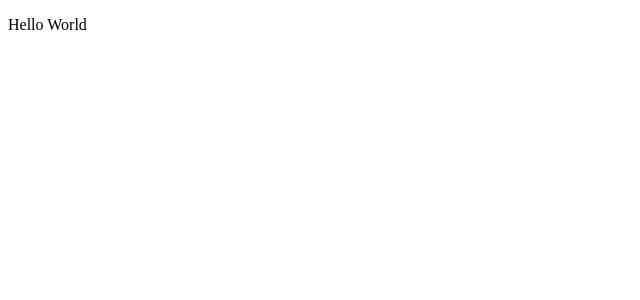
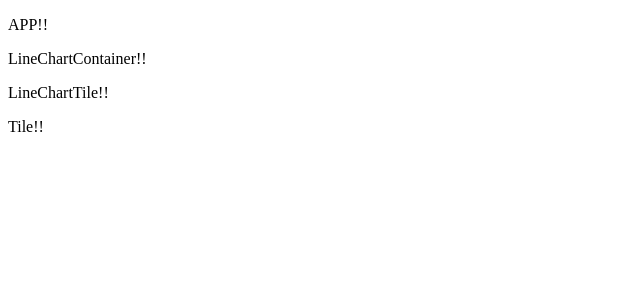
Before and after one commit to hnryzhng/dashboard, a React (Create React App) app in the folder client/: page / in a window 1280 px wide. Shown: the top 300 px of the page, without its empty margins (0-640 px from the left). Built offline with nearby package versions, Linux system fonts and the light colour scheme.

Commit message:
updated rendering of components

```diff
--- a/client/src/components/App.js
+++ b/client/src/components/App.js
@@ -1,18 +1,26 @@
 import React, { Component } from 'react';
-import axios from 'axios';
+
+// import styles
+import '../styles.css'
+
+// import components
+import LineChartContainer from './LineChartContainer.js';
 
 class App extends Component {
 
+  // top-level configurations: tile layout/arrangement
+
   state = {
   }
+
 
   render() {
 
     return (
       <div>
-      	<p>Hello World</p>
+      	<p> APP!! </p>
 
-
+        <LineChartContainer />
 
       </div>
     );
--- a/client/src/components/LineChartContainer.js
+++ b/client/src/components/LineChartContainer.js
@@ -0,0 +1,37 @@
+import React, { Component } from 'react';
+import axios from 'axios';
+
+// import components
+import LineChartTile from './LineChartTile.js'
+
+class LineChartContainer extends Component {
+
+	// container for fetching and updating data
+	// tile configurations
+
+	render(){
+		return(
+
+			<div>
+
+				<p>
+					LineChartContainer!!
+				</p>
+
+				<LineChartTile />
+
+			</div>
+
+		)
+	}
+
+}
+
+/**
+
+// Define prop types sent to this component
+
+
+**/
+
+export default LineChartContainer;
--- a/client/src/components/LineChartTile.js
+++ b/client/src/components/LineChartTile.js
@@ -0,0 +1,33 @@
+import React, { Component } from 'react';
+
+// import components
+import Tile from './Tile.js';
+
+class LineChartTile extends Component {
+
+	render(){
+		return(
+
+			<div>
+
+				<p> LineChartTile!! </p>
+
+				<Tile />
+
+			</div>
+
+		)
+
+	}
+
+}
+
+/**
+
+// Define prop types sent to this component
+
+
+**/
+
+
+export default LineChartTile;
--- a/client/src/components/Tile.js
+++ b/client/src/components/Tile.js
@@ -0,0 +1,34 @@
+import React, { Component } from 'react';
+
+// import components or dependencies
+
+
+
+class Tile extends Component {
+
+	render(){
+		return(
+
+			<div>
+
+				<p> Tile!! </p>
+
+			</div>
+
+		)
+
+	}
+
+}
+
+/**
+
+// Define default props of tile
+
+// Define prop types sent to this component
+
+
+**/
+
+
+export default Tile;
```
